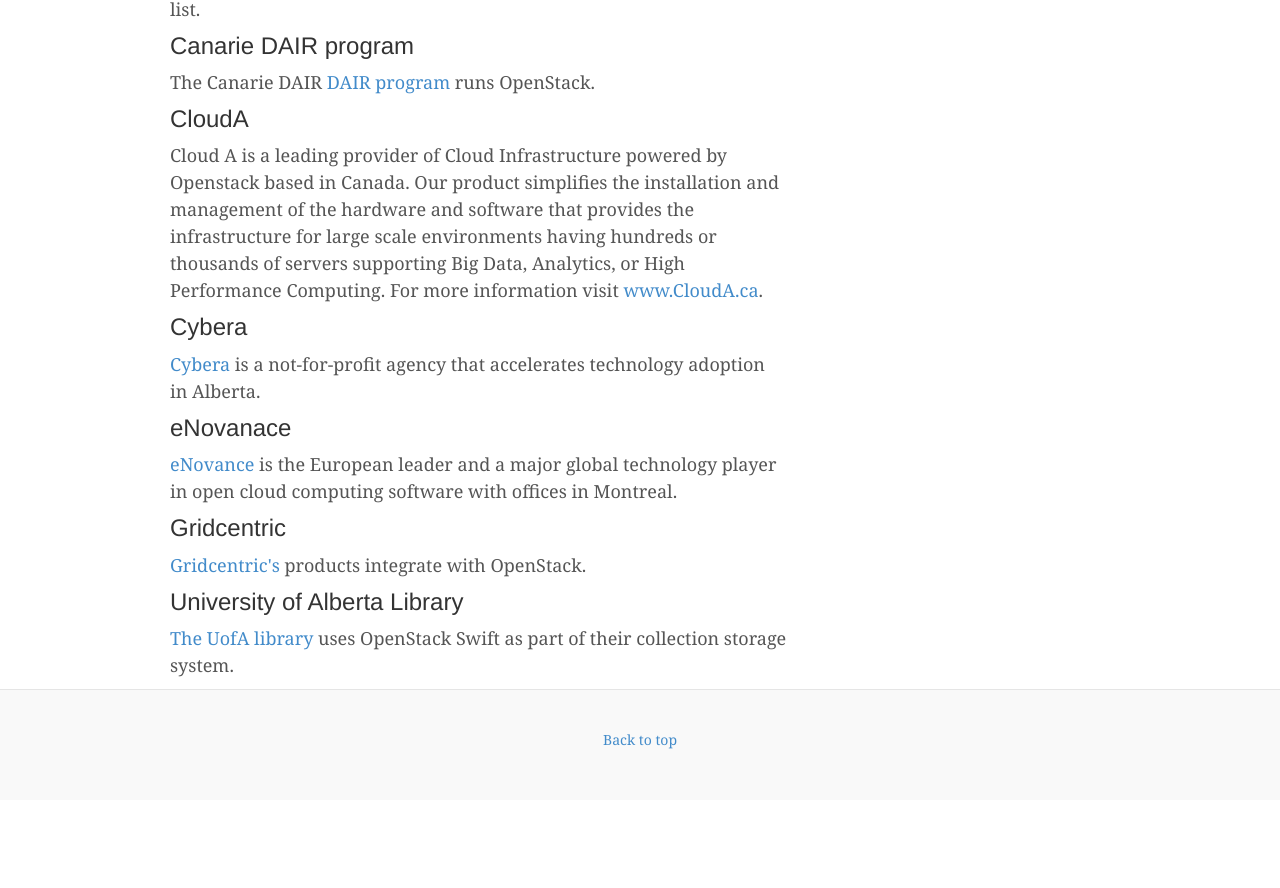
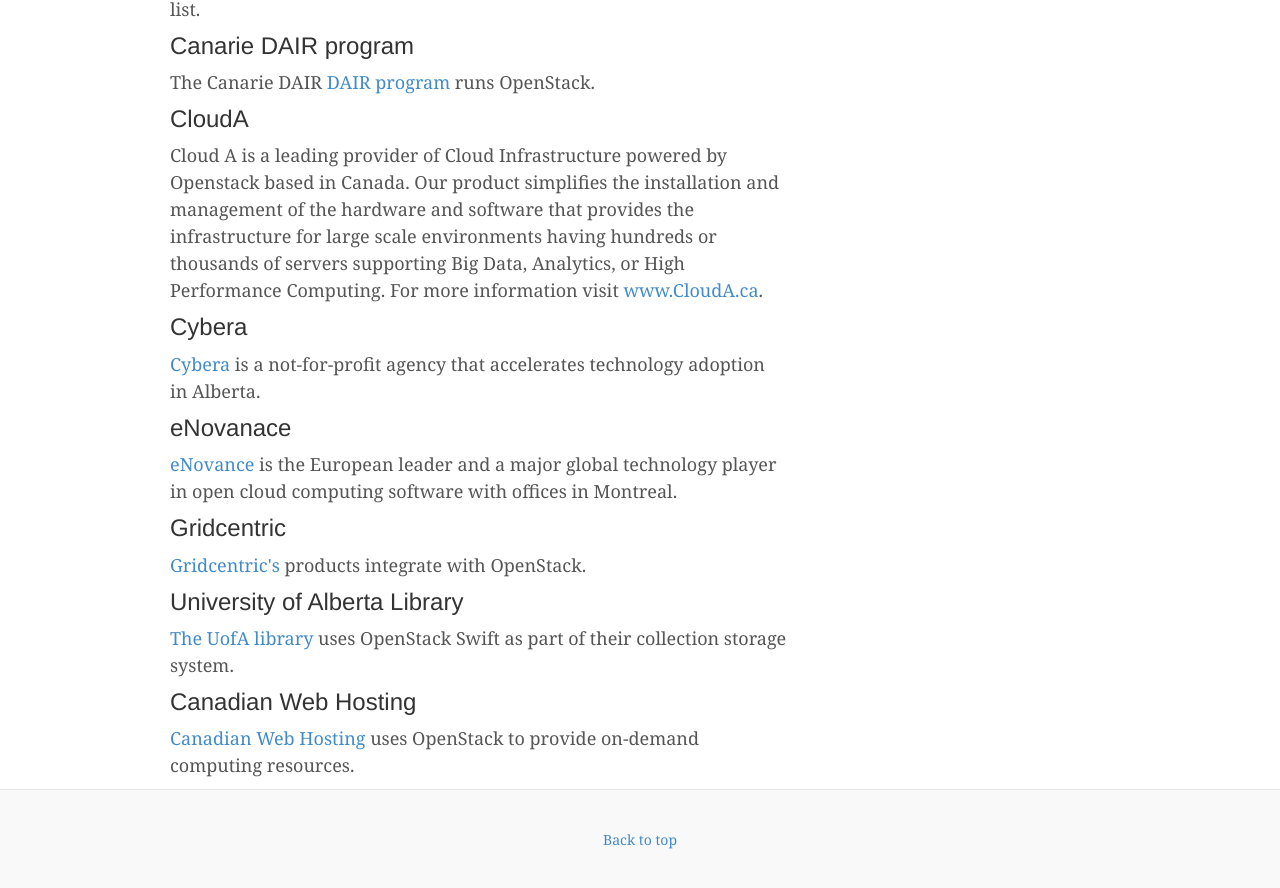
Before and after one commit to canstack/canstack.github.io, a Jekyll site: the page built from users/index.html, in a window 1280 px wide and 900 px high, scrolled down 629 px. Shown: the top 888 px of the window. Built offline with Jekyll 4.4.1, drawn with Linux system fonts in a browser that asks for light colours; nearby versions of some CDN libraries; before the commit the page ends 1429 px from its top, so only the background shows below that.

Commit message:
update users page

```diff
--- a/users/index.html
+++ b/users/index.html
@@ -27,5 +27,7 @@
   <p><a href="http://gridcentric.com/technology/vms/">Gridcentric's</a> products integrate with OpenStack.</p>
    <h3>University of Alberta Library</h3>
   <p><a href="http://library.ualberta.ca/">The UofA library</a> uses OpenStack Swift as part of their collection storage system.</p>
+  <h3>Canadian Web Hosting</h3>
+  <p><a href="https://www.canadianwebhosting.com/canadianstackhosting/">Canadian Web Hosting</a> uses OpenStack to provide on-demand computing resources.</p>
 
 </div>
```
Also changed, not shown: 1 other file.
